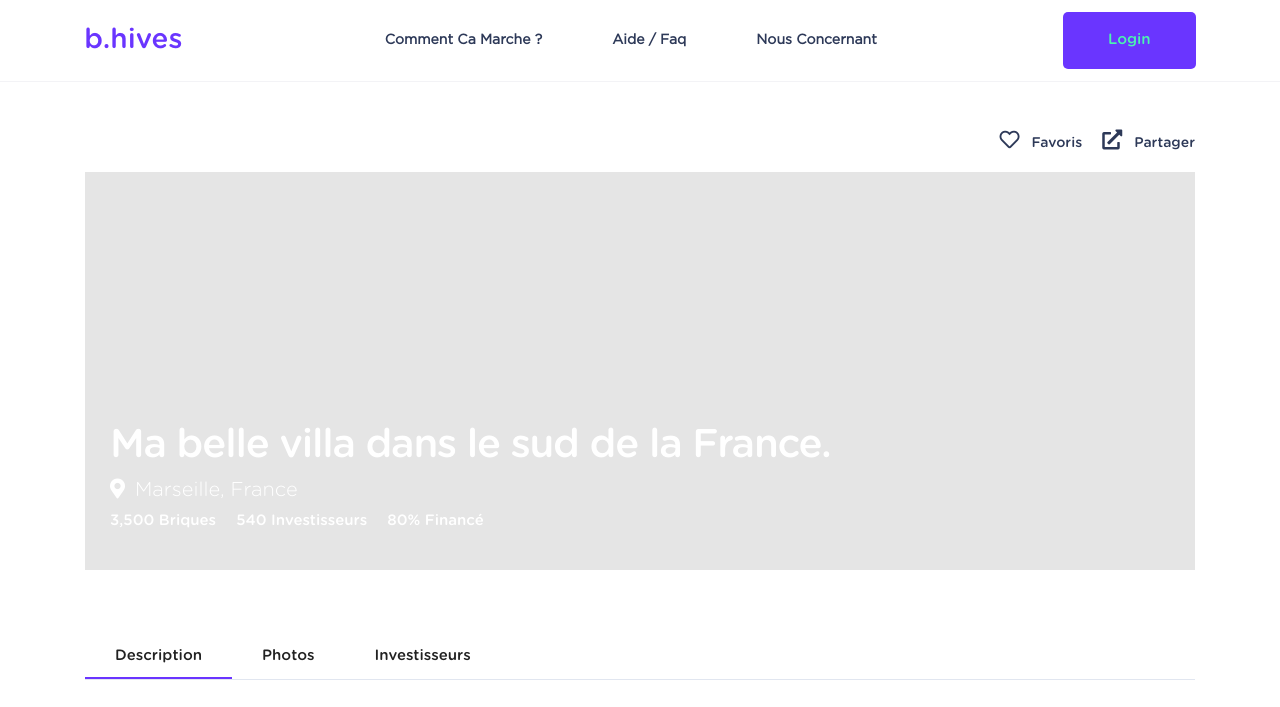
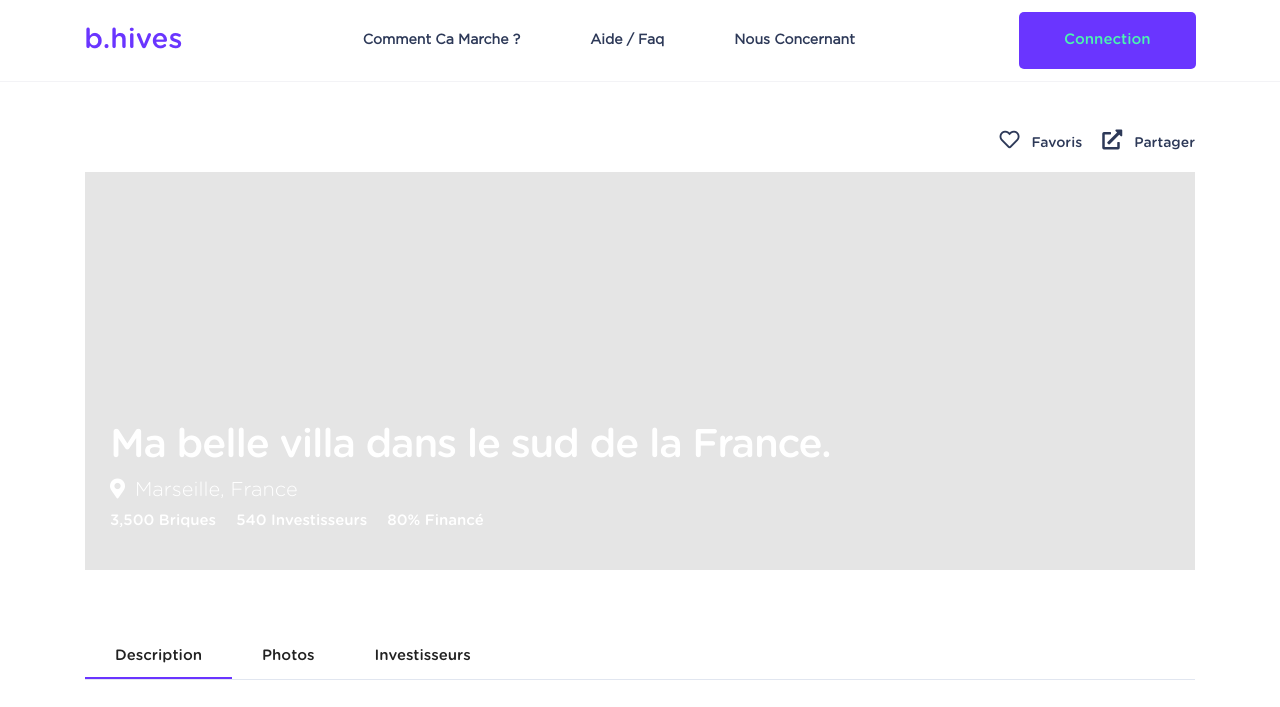
Before and after one commit to imtiiaz/beehive-porfolio, a plain HTML site: page index.html in a window 1280 px wide. Shown: the top 707 px of the page. Drawn offline with nearby package versions, Linux system fonts and the light colour scheme.

Commit message:
Add files via upload

```diff
--- a/index.html
+++ b/index.html
@@ -67,11 +67,11 @@
                                     </li>
                                 </ul>
                                 <div class="button text-center d-block d-lg-none pt-15 pb-20">
-                                    <a href="#">Login</a>
+                                    <a href="#">Connection</a>
                                 </div>
                             </div>
                             <div class="button d-none d-lg-block">
-                                <a href="#">Login</a>
+                                <a href="#">Connection</a>
                             </div>
                         </nav>
                     </div>
```
